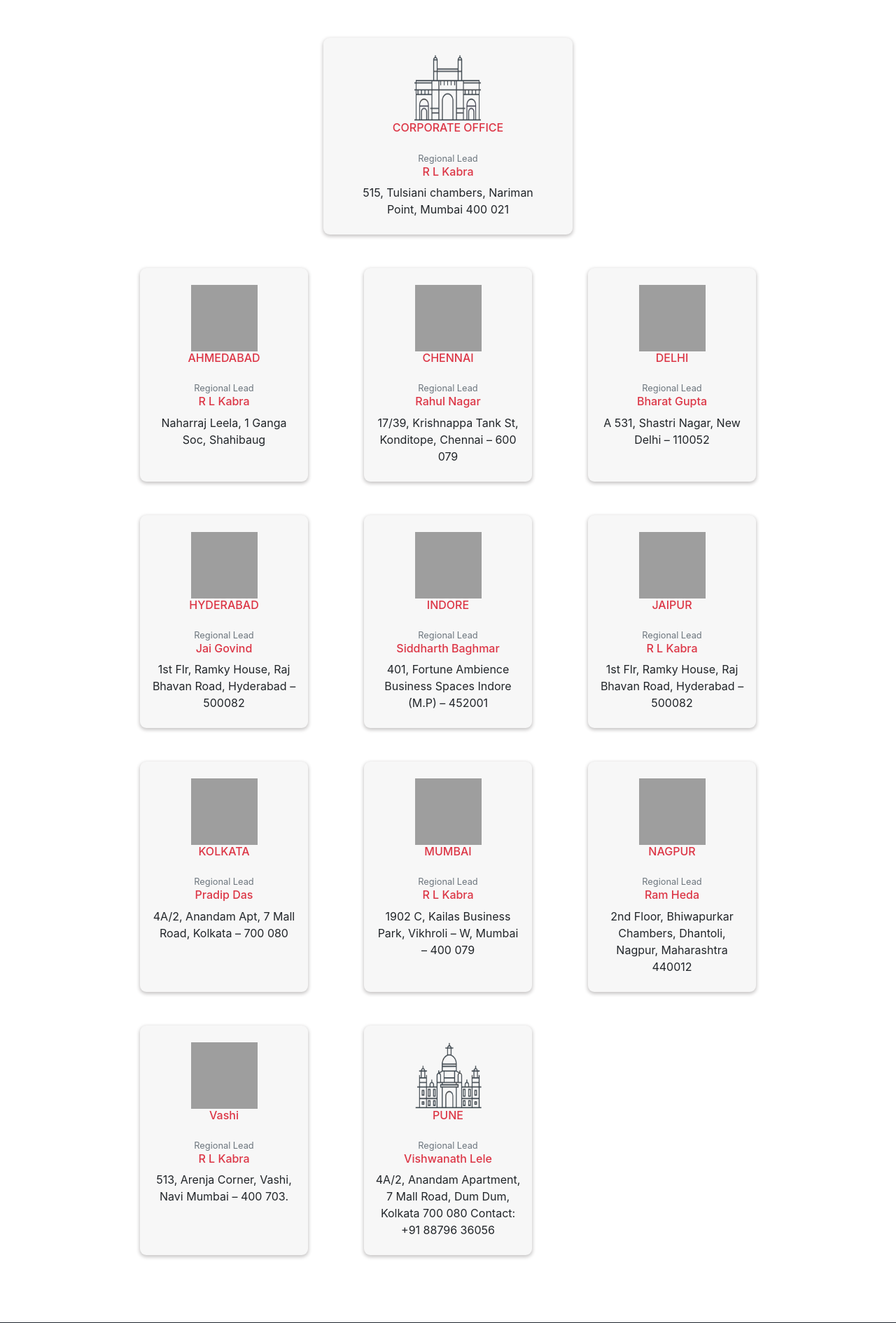
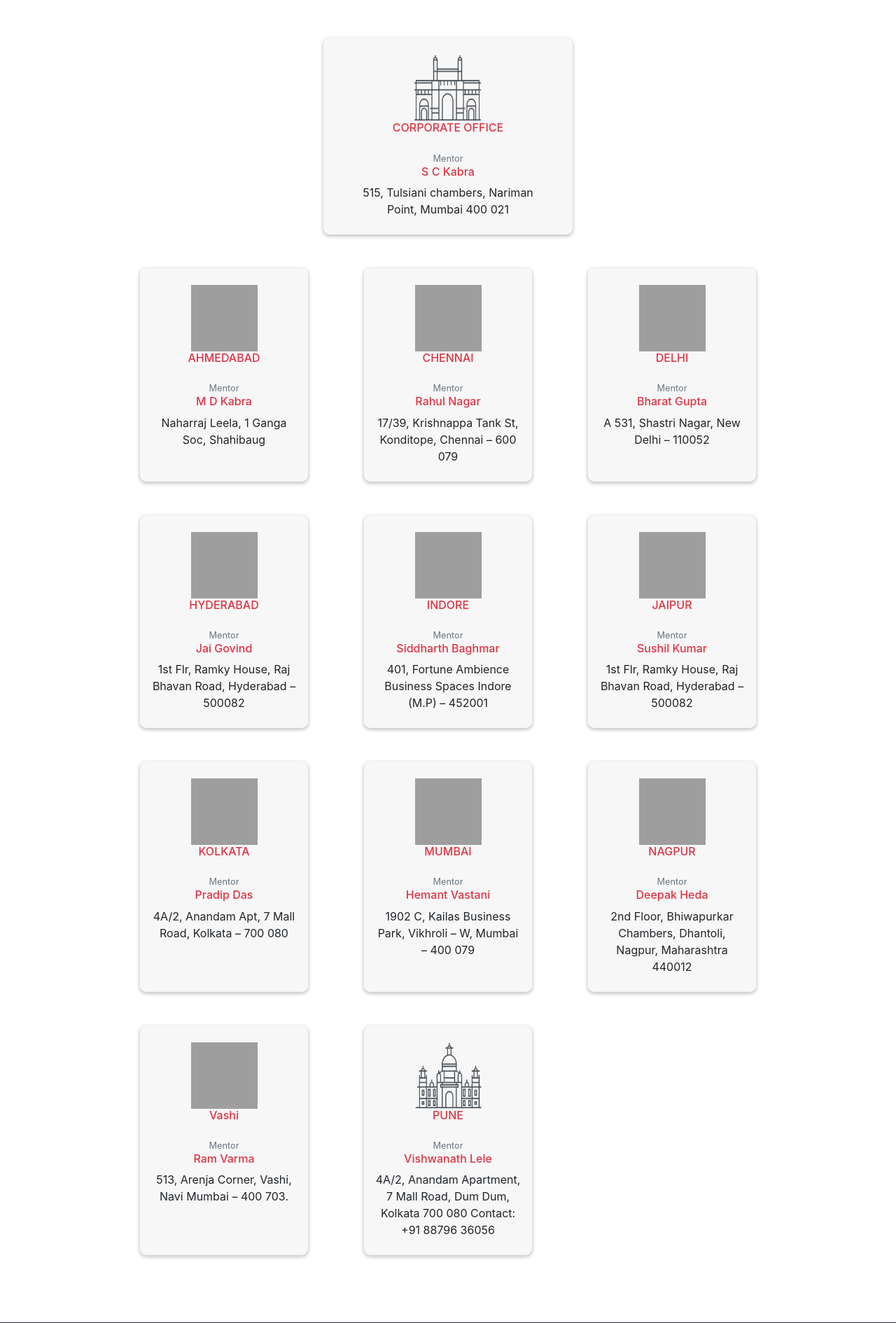
Before and after one commit to vvrvishal/ecovis, a PHP site: page /ecovis_india in a window 1280 px wide. Shown: the part 1700-3590 px from the top of the page at 70% size. Run offline with PHP 8.4, Linux system fonts and the light colour scheme; some libraries are stand-ins or nearby versions; grey boxes are pictures that could not be loaded.

Commit message:
changes on mentors name and its degination

```diff
--- a/NewsLetter.php
+++ b/NewsLetter.php
@@ -100,7 +100,7 @@
 			<button class="NewsletterYearTab" id="_2020">2020
 				<div class="activeTab"></div>
 			</button>
-			<button class="NewsletterYearTab" id="_2019">2019
+			<!-- <button class="NewsletterYearTab" id="_2019">2019
 				<div class="activeTab"></div>
 			</button>
 			<button class="NewsletterYearTab" id="_2018">2018
@@ -108,7 +108,7 @@
 			</button>
 			<button class="NewsletterYearTab" id="_2017">2017
 				<div class="activeTab"></div>
-			</button>
+			</button> -->
 			<!-- <button id="pol">Politics</button>
   <button id="biz">Business</button>
   <button id="misc">Misc</button> -->
--- a/ecovis_india.php
+++ b/ecovis_india.php
@@ -170,8 +170,8 @@
                         <h6 class="text-danger">CORPORATE OFFICE</h6>
                     </div>
                     <div class="">
-                        <p class="small text-muted mb-0">Regional Lead</p>
-                        <h6 class="text-danger">R L Kabra</h6>
+                        <p class="small text-muted mb-0">Mentor</p>
+                        <h6 class="text-danger">S C Kabra</h6>
                         <p class="px-4">515, Tulsiani chambers, Nariman Point, Mumbai 400 021</p>
                     </div>
 
@@ -182,12 +182,11 @@
                     <div class="col-md-3 pb-2 pt-4 text-center" style=" border-radius: 9px; box-shadow: 0px 2px 5px 1px #cac8c8; background-color: #f7f7f7;">
                         <div class="mb-4">
                             <img src="./images/icon_images/ahmedabad.png" class="office_state_img" alt="">
-                            <!-- <img src="./ecovis_icons/mumbai.png" class="office_state_img" alt=""> -->
                             <h6 class="text-danger text-uppercase">ahmedabad</h6>
                         </div>
                         <div class="">
-                            <p class="small text-muted mb-0">Regional Lead</p>
-                            <h6 class="text-danger">R L Kabra</h6>
+                            <p class="small text-muted mb-0">Mentor</p>
+                            <h6 class="text-danger">M D Kabra</h6>
                             <p>Naharraj Leela, 1 Ganga Soc, Shahibaug</p>
                         </div>
 
@@ -195,11 +194,10 @@
                     <div class="col-md-3 pb-2 pt-4 text-center" style=" border-radius: 9px; box-shadow: 0px 2px 5px 1px #cac8c8; background-color: #f7f7f7;">
                         <div class="mb-4">
                             <img src="./images/icon_images/chennai.png" class="office_state_img" alt="">
-                            <!-- <img src="./ecovis_icons/mumbai.png" class="office_state_img" alt=""> -->
                             <h6 class="text-danger">CHENNAI</h6>
                         </div>
                         <div class="">
-                            <p class="small text-muted mb-0">Regional Lead</p>
+                            <p class="small text-muted mb-0">Mentor</p>
                             <h6 class="text-danger">Rahul Nagar</h6>
                             <p>17/39, Krishnappa Tank St, Konditope, Chennai – 600 079</p>
                         </div>
@@ -208,11 +206,10 @@
                     <div class="col-md-3 pb-2 pt-4 text-center" style=" border-radius: 9px; box-shadow: 0px 2px 5px 1px #cac8c8; background-color: #f7f7f7;">
                         <div class="mb-4">
                             <img src="./images/icon_images/delhi.png" class="office_state_img" alt="">
-                            <!-- <img src="./ecovis_icons/mumbai.png" class="office_state_img" alt=""> -->
                             <h6 class="text-danger">DELHI</h6>
                         </div>
                         <div class="">
-                            <p class="small text-muted mb-0">Regional Lead</p>
+                            <p class="small text-muted mb-0">Mentor</p>
                             <h6 class="text-danger">Bharat Gupta</h6>
                             <p>A 531, Shastri Nagar, New Delhi – 110052</p>
                         </div>
@@ -225,11 +222,10 @@
                     <div class="col-md-3 pb-2 pt-4 text-center" style=" border-radius: 9px; box-shadow: 0px 2px 5px 1px #cac8c8; background-color: #f7f7f7;">
                         <div class="mb-4">
                             <img src="./images/icon_images/hyderabad.png" class="office_state_img" alt="">
-                            <!-- <img src="./ecovis_icons/ahd.png" class="office_state_img" alt=""> -->
                             <h6 class="text-danger">HYDERABAD</h6>
                         </div>
                         <div class="">
-                            <p class="small text-muted mb-0">Regional Lead</p>
+                            <p class="small text-muted mb-0">Mentor</p>
                             <h6 class="text-danger">Jai Govind</h6>
                             <p>1st Flr, Ramky House, Raj Bhavan Road, Hyderabad – 500082 </p>
                         </div>
@@ -239,11 +235,10 @@
                     <div class="col-md-3 pb-2 pt-4 text-center" style=" border-radius: 9px; box-shadow: 0px 2px 5px 1px #cac8c8; background-color: #f7f7f7;">
                         <div class="mb-4">
                             <img src="./images/icon_images/indore.png" class="office_state_img" alt="">
-                            <!-- <img src="./ecovis_icons/chen.png" class="office_state_img" alt=""> -->
                             <h6 class="text-danger">INDORE</h6>
                         </div>
                         <div class="">
-                            <p class="small text-muted mb-0">Regional Lead</p>
+                            <p class="small text-muted mb-0">Mentor</p>
                             <h6 class="text-danger">Siddharth Baghmar</h6>
                             <p>401, Fortune Ambience Business Spaces Indore (M.P) – 452001</p>
                         </div>
@@ -252,12 +247,11 @@
                     <div class="col-md-3 pb-2 pt-4 text-center" style=" border-radius: 9px; box-shadow: 0px 2px 5px 1px #cac8c8; background-color: #f7f7f7;">
                         <div class="mb-4">
                             <img src="./images/icon_images/hyderabad.png" class="office_state_img" alt="">
-                            <!-- <img src="./ecovis_icons/ahd.png" class="office_state_img" alt=""> -->
                             <h6 class="text-danger">JAIPUR</h6>
                         </div>
                         <div class="">
-                            <p class="small text-muted mb-0">Regional Lead</p>
-                            <h6 class="text-danger">R L Kabra</h6>
+                            <p class="small text-muted mb-0">Mentor</p>
+                            <h6 class="text-danger">Sushil Kumar</h6>
                             <p>1st Flr, Ramky House, Raj Bhavan Road, Hyderabad – 500082 </p>
                         </div>
 
@@ -268,11 +262,10 @@
                     <div class="col-md-3 pb-2 pt-4 text-center" style=" border-radius: 9px; box-shadow: 0px 2px 5px 1px #cac8c8; background-color: #f7f7f7;">
                         <div class="mb-4">
                             <img src="./images/icon_images/kolkata.png" class="office_state_img" alt="">
-                            <!-- <img src="./ecovis_icons/ncr.png" class="office_state_img" alt=""> -->
                             <h6 class="text-danger">KOLKATA</h6>
                         </div>
                         <div class="">
-                            <p class="small text-muted mb-0">Regional Lead</p>
+                            <p class="small text-muted mb-0">Mentor</p>
                             <h6 class="text-danger">Pradip Das</h6>
                             <p>4A/2, Anandam Apt, 7 Mall Road, Kolkata – 700 080</p>
                         </div>
@@ -281,12 +274,11 @@
                     <div class="col-md-3 pb-2 pt-4 text-center" style=" border-radius: 9px; box-shadow: 0px 2px 5px 1px #cac8c8; background-color: #f7f7f7;">
                         <div class="mb-4">
                             <img src="./images/icon_images/mumbai.png" class="office_state_img" alt="">
-                            <!-- <img src="./ecovis_icons/hyd.png" class="office_state_img" alt=""> -->
                             <h6 class="text-danger">MUMBAI</h6>
                         </div>
                         <div class="">
-                            <p class="small text-muted mb-0">Regional Lead</p>
-                            <h6 class="text-danger">R L Kabra</h6>
+                            <p class="small text-muted mb-0">Mentor</p>
+                            <h6 class="text-danger">Hemant Vastani</h6>
                             <p>1902 C, Kailas Business Park, Vikhroli – W, Mumbai – 400 079</p>
                         </div>
 
@@ -294,12 +286,11 @@
                     <div class="col-md-3 pb-2 pt-4 text-center" style=" border-radius: 9px; box-shadow: 0px 2px 5px 1px #cac8c8; background-color: #f7f7f7;">
                         <div class="mb-4">
                             <img src="./images/icon_images/mumbai.png" class="office_state_img" alt="">
-                            <!-- <img src="./ecovis_icons/mumbai.png" class="office_state_img" alt=""> -->
                             <h6 class="text-danger">NAGPUR</h6>
                         </div>
                         <div class="">
-                            <p class="small text-muted mb-0">Regional Lead</p>
-                            <h6 class="text-danger">Ram Heda</h6>
+                            <p class="small text-muted mb-0">Mentor</p>
+                            <h6 class="text-danger">Deepak Heda</h6>
                             <p>2nd Floor, Bhiwapurkar Chambers, Dhantoli, Nagpur, Maharashtra 440012</p>
                         </div>
 
@@ -313,12 +304,11 @@
                     <div class="col-md-3 pb-2 pt-4 text-center" style=" border-radius: 9px; box-shadow: 0px 2px 5px 1px #cac8c8; background-color: #f7f7f7;">
                         <div class="mb-4">
                             <img src="./images/icon_images/mumbai.png" class="office_state_img" alt="">
-                            <!-- <img src="./ecovis_icons/mumbai.png" class="office_state_img" alt=""> -->
                             <h6 class="text-danger">Vashi</h6>
                         </div>
                         <div class="">
-                            <p class="small text-muted mb-0">Regional Lead</p>
-                            <h6 class="text-danger">R L Kabra</h6>
+                            <p class="small text-muted mb-0">Mentor</p>
+                            <h6 class="text-danger">Ram Varma</h6>
                             <p>513, Arenja Corner, Vashi, Navi Mumbai – 400 703. </p>
                         </div>
 
@@ -329,7 +319,7 @@
                             <h6 class="text-danger">PUNE</h6>
                         </div>
                         <div class="">
-                            <p class="small text-muted mb-0">Regional Lead</p>
+                            <p class="small text-muted mb-0">Mentor</p>
                             <h6 class="text-danger">Vishwanath Lele</h6>
                             <p>4A/2, Anandam Apartment, 7 Mall Road, Dum Dum, Kolkata 700 080 Contact: +91 88796 36056</p>
                         </div>
@@ -338,11 +328,10 @@
                     <div class="col-md-3 pb-2 pt-4 text-center" style=" border-radius: 9px; box-shadow: 0px 2px 5px 1px #cac8c8; visibility:hidden;">
                         <div class="mb-4">
                             <img src="./images/icon_images/hyderabad.png" class="office_state_img" alt="">
-                            <!-- <img src="./ecovis_icons/ahd.png" class="office_state_img" alt=""> -->
                             <h6 class="text-danger">JAIPUR</h6>
                         </div>
                         <div class="">
-                            <p class="small text-muted mb-0">Regional Lead</p>
+                            <p class="small text-muted mb-0">Mentor</p>
                             <h6 class="text-danger">Gaurav Choradia</h6>
                             <p>1st Flr, Ramky House, Raj Bhavan Road, Hyderabad – 500082 </p>
                         </div>
```
